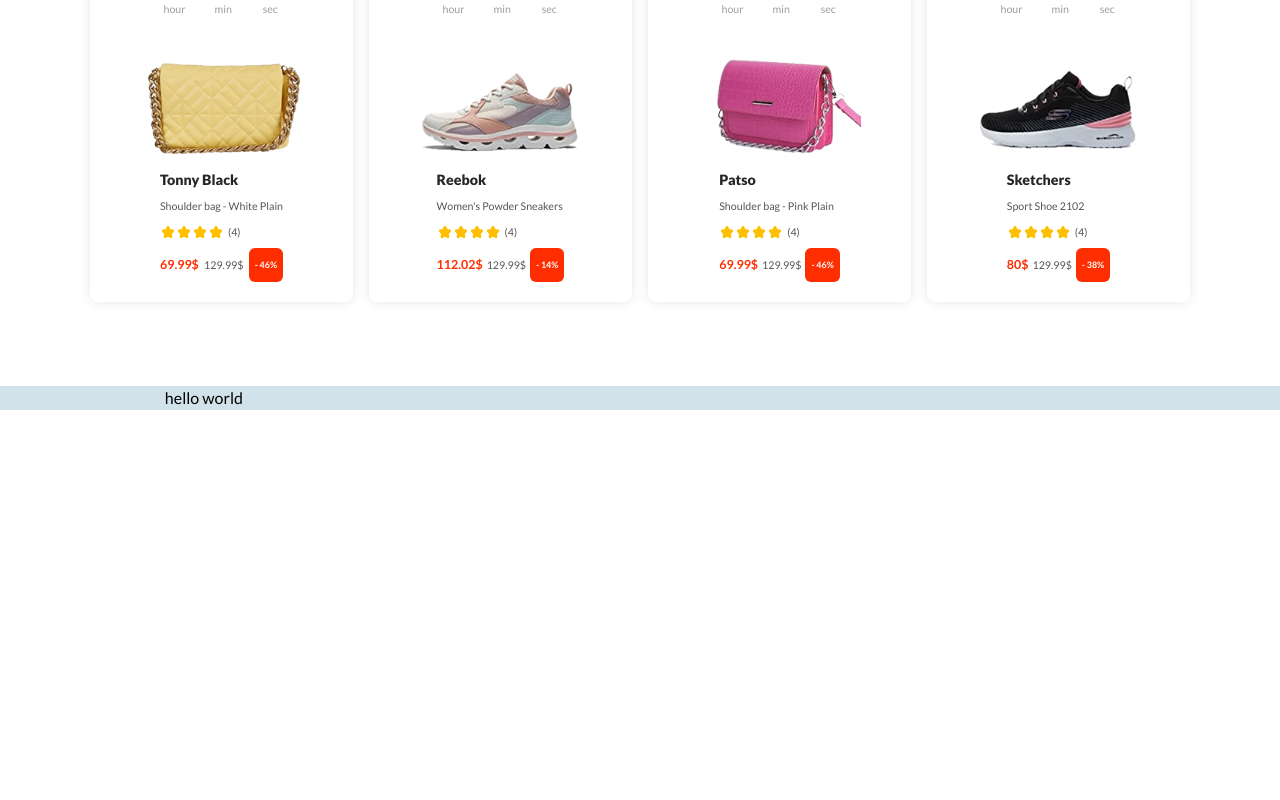
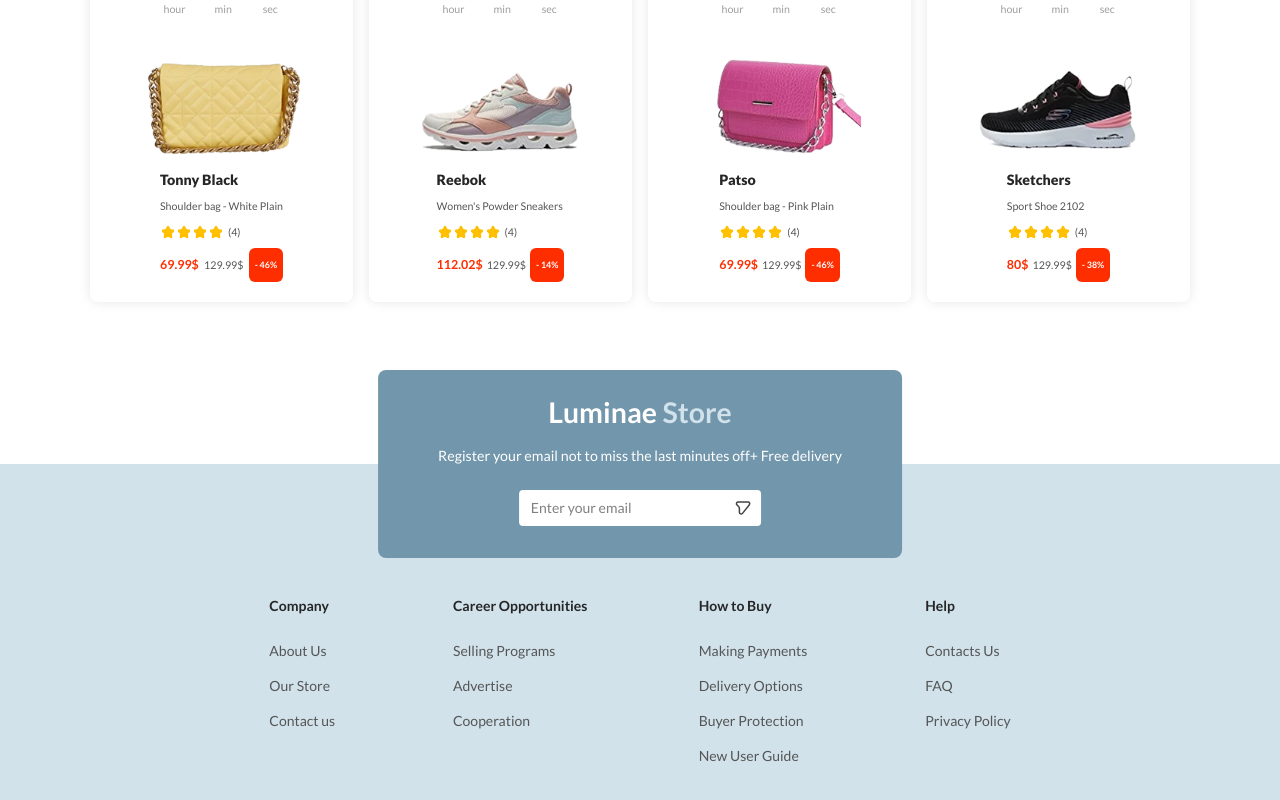
Before and after one commit to Younis1996-code/Luminae, a Next.js app: page / in a window 1280 px wide. Shown: the part 1048-1848 px from the top of the page. Before the commit the page ends 1458 px from the top, so only its background shows below. Built offline with nearby package versions, Linux system fonts and the light colour scheme.

Commit message:
making footer

```diff
--- /dev/null
+++ b/src/components/cards/FooterCard.tsx
@@ -0,0 +1,39 @@
+'use client'
+
+import { useState } from "react";
+import SendIcon from "../icons/SendIcon";
+import Heading from "../shared/Typograpgy/Heading";
+import Paragraph from "../shared/Typograpgy/Paragraph";
+
+interface Props{
+  className:string;
+
+}
+
+const FooterCard = ({className} : Props) => {
+  const [btnHover,setBtnHover] = useState<boolean>(false);
+  const emailSubmited = ()=>{
+    console.log('submited');
+  }
+  return (
+    <div className={`py-8 px-[60px] rounded-lg bg-mBlue-500 flex flex-col items-center gap-6 ${className}`}>
+      <Heading size="h32" weight="bold" lineH="lh20" className=" text-white">
+        Luminae <span className="text-mBlue-100 ">Store</span>
+      </Heading>
+      <Paragraph size="p16" weight="normal" lineH="lh20" className=" text-white">
+        Register your email not to miss the last minutes off+ Free delivery
+      </Paragraph>
+      <div className="flex relative border-0 bg-white rounded-sm w-[60%]">
+       <input type="email" placeholder="Enter your email" className="bg-transparent px-3 py-2 text-sm focus-within:outline-0 focus-within:border-0 w-[90%]"/>
+       <button className="absolute top-1/2 right-[10px] -translate-y-1/2 cursor-pointer"
+       onMouseEnter={()=>setBtnHover(true)}
+       onMouseLeave={()=>setBtnHover(false)}
+       onClick={emailSubmited}>
+        <SendIcon color={btnHover ? "#6EB3FF" : "#434343"}/>
+       </button>
+      </div>
+    </div>
+  )
+}
+
+export default FooterCard
--- /dev/null
+++ b/src/components/icons/SendIcon.tsx
@@ -0,0 +1,21 @@
+import { StarProp } from "./Star"
+
+
+
+const SendIcon = ({
+    className = "w-4 h-4", // default size if none provided
+  hoverClassName = "",
+  color = "#999999",
+ } :StarProp ) => {
+  return (
+    <svg width="16" height="16" viewBox="0 0 16 16" fill="none" xmlns="http://www.w3.org/2000/svg"
+    className={`${className} ${hoverClassName}`}>
+    <path d="M12.9262 2L3.07388 2C1.55947 2 0.770188 3.75699 1.79738 4.84156L3.85704 7.01627C4.15326 7.32903 4.31774 7.73905 4.31774 8.16469V12.3035C4.31774 13.9157 6.41068 14.6156 7.42619 13.343L14.2974 4.73263C15.1849 3.62047 14.3718 2 12.9262 2Z"
+    stroke={color} strokeWidth="1.5" strokeLinecap="round" strokeLinejoin="round"
+    className="transition-colors duration-150"
+    />
+    </svg>
+  )
+}
+
+export default SendIcon
--- a/src/components/icons/Star.tsx
+++ b/src/components/icons/Star.tsx
@@ -1,4 +1,4 @@
-type StarProp = {
+export type StarProp = {
   className?: string;
   hoverClassName?: string;
   color?: string;
--- a/src/components/shared/FooterList.tsx
+++ b/src/components/shared/FooterList.tsx
@@ -2,6 +2,7 @@
 
 import {type FooterList } from "@/data/footerData"
 import Heading from "./Typograpgy/Heading";
+import Link from "next/link";
 
 interface FooterListProps {
   footerList:FooterList;
@@ -9,10 +10,19 @@
 
 const FooterList = ({footerList} : FooterListProps) => {
   return (
-    <div className="flex flex-col gap-[25px] items-start justify-start">
-      <h5 className="text-sm ">
+    <div className="flex flex-col gap-[25px] items-start justify-start min-w-[134px] lg:min-w-auto">
+      <Heading size="h14" weight="bold" lineH="lh20" level={5} className="text-Grey-800">
         {footerList.title}
-      </h5>
+      </Heading>
+      <div role="list" className="flex flex-col gap-[15px] items-start justify-start">
+        {
+          footerList.links.map((link,idx)=>(
+            <Link href={link.linkTo} key={idx} className="font-normal text-sm leading-5 text-Grey-600 hover:underline">
+              {link.linkText}
+            </Link>
+          ))
+        }
+      </div>
     </div>
   )
 }
--- a/src/components/shared/Typograpgy/Heading.tsx
+++ b/src/components/shared/Typograpgy/Heading.tsx
@@ -1,7 +1,7 @@
 import React from "react";
 
 type Level = 1 | 2 | 3 | 4 | 5 ;
-type Size = "h36" | "h32" | "h28" | "h20" | "h16" ;
+type Size = "h36" | "h32" | "h28" | "h20" | "h16" | "h14";
 type Weight = "normal" | "medium" | "semibold" | "bold" | "extrabold" ;
 type TagType = React.ElementType
 type LineH = "lh50" | "lh46" | "lh25" | "lh20"
@@ -23,7 +23,7 @@
     h28: "text-[4.1841vw] md:text-[2.8254vw] lg:text-[2.3333vw] xl:text-[1.9444vw]",
     h20: "text-[3.76569vw] md:text-[2.01816vw] lg:text-[1.6666vw] xl:text-[1.3888vw]",
     h16: "text-[3.34728vw] md:text-[1.6145vw] lg:text-[1.3333vw] xl:text-[1.1111vw]",
-    h14:"text-sm "
+    h14:"text-sm"
   }[size];
   const weightClass = {
     normal: "font-normal",
--- a/src/sections/shared/Footer.tsx
+++ b/src/sections/shared/Footer.tsx
@@ -1,13 +1,26 @@
+import FooterList from "@/components/shared/FooterList"
 import ContainerX from "../../components/shared/Containers/ContainerX"
-
+import { footerLists } from "@/data/footerData"
+import FooterCard from "@/components/cards/FooterCard"
 const Footer = () => {
+  const firstLists = footerLists.slice(0,2)
+  const secondLists = footerLists.slice(2,4)
   return (
-    <section className="flex flex-col">
-      <div className="bg-mBlue-100 px-[38px] md:px-[12.88vw] flex items-start justify-between">
-        hello world
+    <section className="relative flex flex-col w-full md:mt-[162px]">
+      <FooterCard className="absolute left-1/2 -translate-1/2 hidden md:flex"/>
+      <div className="bg-mBlue-100 flex flex-col lg:flex-row items-start justify-between
+          pt-[60px] md:pt-[132px] pb-[60px] px-[17.782%] md:px-[29.272%] lg:px-[21.04166%] lg:gap-[15%]">
+        <div className="flex items-start justify-between md:gap-[] mb-[50px] lg:mb-0 w-full lg:w-fit grow">
+          {firstLists.map((list,idx)=>(
+            <FooterList footerList={list} key={idx}/>
+          ))}
+        </div>
+        <div className="flex items-start justify-between w-full lg:w-fit grow">
+          {secondLists.map((list,idx)=>(
+            <FooterList footerList={list} key={idx}/>
+          ))}
+        </div>
       </div>
-
-
       <div className="px-5 md:px-22.5 bg-white">
       </div>
     </section>
```
Also changed, not shown: public/assets/icons/send.svg (added), src/components/sections/home/FlashSales.tsx (line endings or trailing spaces).
